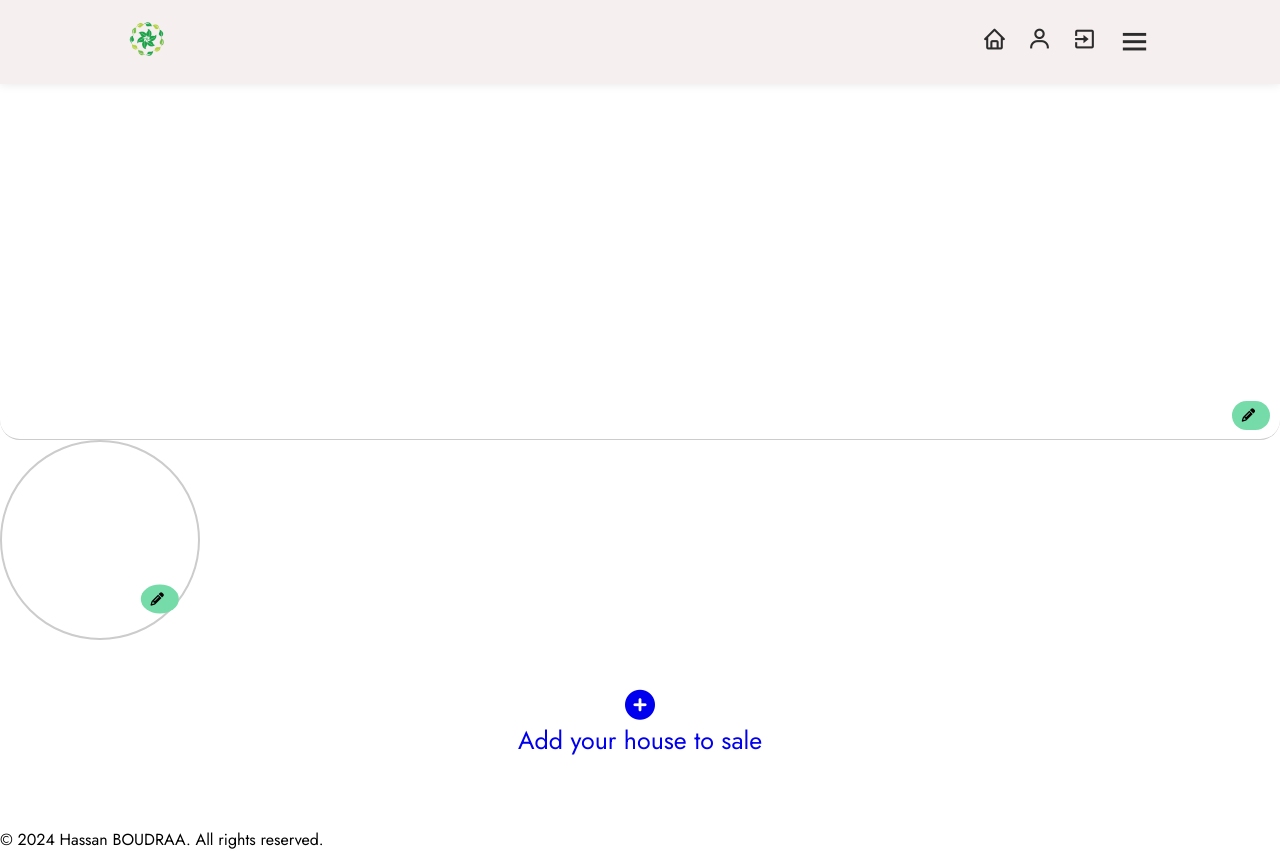
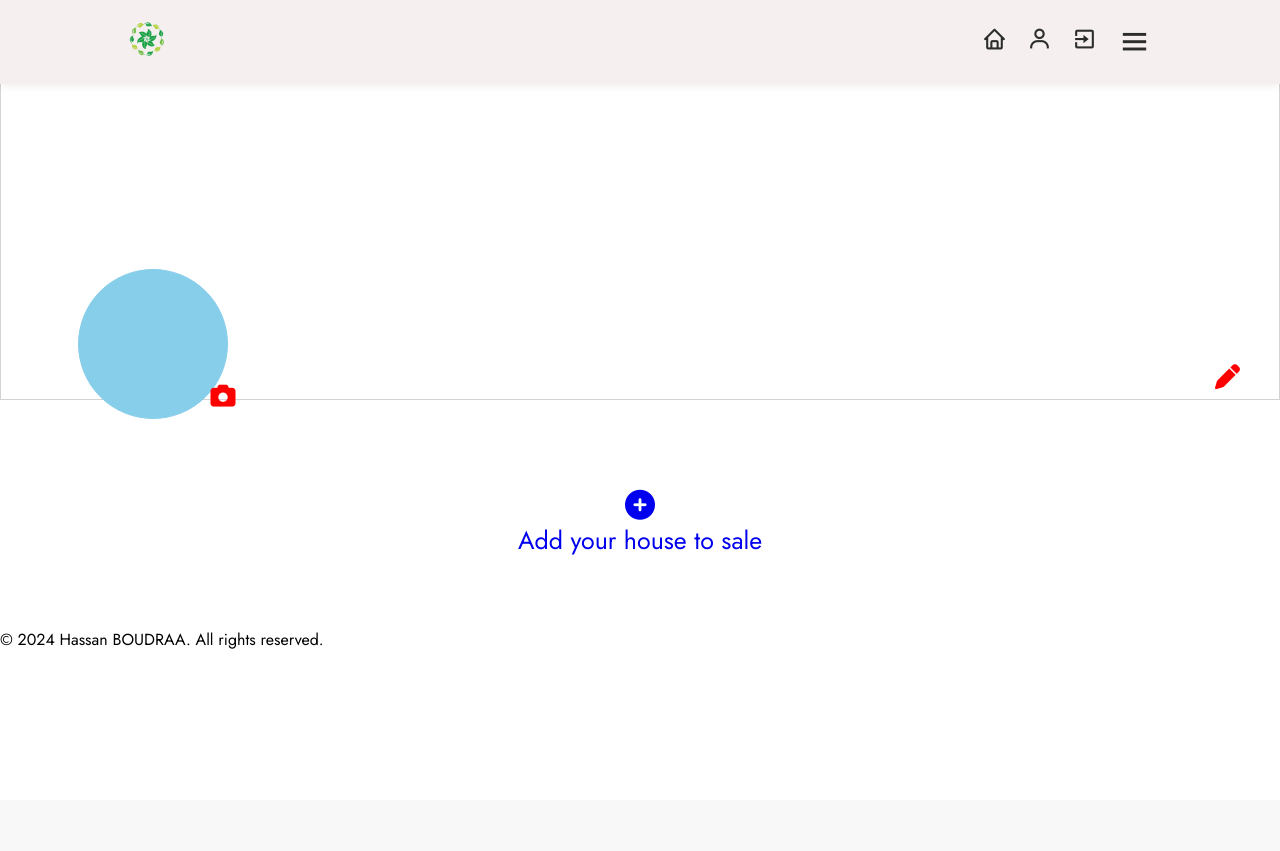
Before and after one commit to GENESESHB/island4u.tech, a Flask app: a page that uses models/templates/user.html in a window 1280 px wide. After the commit the page ends 649 px from the top, so only its background shows below. Run offline with Flask 3, Linux system fonts and the light colour scheme; a user stored in the database is signed in; data comes from the database, SQL or seed files in the repository; some libraries are stand-ins or nearby versions.

Commit message:
add new designe for user profile

```diff
--- a/models/static/style/dashboard.css
+++ b/models/static/style/dashboard.css
@@ -140,65 +140,38 @@ header {
     overflow: hidden; /* Cache tout contenu qui dépasse de la bordure */
     box-shadow: 0 0 30px rgba(201, 57, 57, 0.3);
 }
-.cover-container {
-    display: center;
+.container1 {
     position: relative;
-    padding-top: 90px;
+    display: flex;
+    align-items: flex-end;
+    margin-bottom: 80px;
+    width: 100%;
+    height: 400px;
+    border: 1px solid lightgray;
 }
 
-.cover-image {
-    height: 350px;
-    background-position: center;
-    background-size: cover;
-    background-position: center;
-    border-bottom: 1px solid #ccc;
-    border-radius: 20px;
+.circle {
+    position: absolute;
+    left: 6%;
+    bottom: -20px;
+    width: 150px;
+    height: 150px;
+    background-color: skyblue;
+    border: 1px solid skyblue;
+    border-radius: 50%;
+    display: flex;
+    align-items: center;
+    justify-content: center;
 }
 
-.user-image-container {
-    position: relative;
-    padding-top: -10px;
-    overflow: hidden;
-    margin-bottom: 40px;
-
+.container1 i {
+    margin-bottom: 10px;
+    margin-left: 95%;
+    align-self: flex-end;
+    color: red;
+    font-size: 25px;
+    border-radius: 50%;
 }
-
-.user-image {
-    height: 200px;
-    width: 200px;
-    border-radius: 50%;
-    background-size: cover;
-    background-position: center;
-    border: 2px solid #ccc;
-    position: relative;
-}
-
-.edit-button {
-    position: absolute;
-    bottom: 10px;
-    right: 10px;
-    background-color: #74DBA9;
-    padding: 5px 10px;
-    border: none;
-    border-radius: 50px;
-    cursor: pointer;
-}
-
-.edit-button i {
-    margin-right: 5px;
-}
-.user-image .edit-button {
-    position: absolute;
-    bottom: 10px;
-    right: 0px;
-    transform: translate(-50%, -50%);
-    background-color: #74DBA9;
-    padding: 5px 10px;
-    border: none;
-    cursor: pointer;
-    border-radius: 50%; /* Ensure the button is also circular */
-}
-
 
 
 @media (max-width: 600px) {
--- a/models/templates/user.html
+++ b/models/templates/user.html
@@ -27,22 +27,12 @@
                                 <div class="bx bx-menu" id="menu-icon"></div>
                         </div>
                 </header>
-		<div class="cover-container">
-			<div class="cover-image">
-				<!-- Your cover image content goes here -->
-			</div>
-			<button class="edit-button" onclick="window.location.href='{{ url_for('exit') }}'">
-				<i class="fas fa-pencil-alt"></i>
-			</button>
-		</div>
-		<div class="user-image-container">
-			<div class="user-image">
-				<button class="edit-button" onclick="window.location.href='{{ url_for('exit') }}'">
-					<i class="fas fa-pencil-alt"></i>
-				</button>
+		<div class="container1">
+			<i class="fa-solid fa-pen"></i>
+			<div class="circle">
+				<i class="fa-solid fa-camera"></i>
 			</div>
 		</div>
-
                 <a href="{{ url_for('add_product') }}">
                         <div class="acourd">
                                 <i class="fas fa-plus-circle add-product-icon" style="font-size: 30px; "> </i>
```
